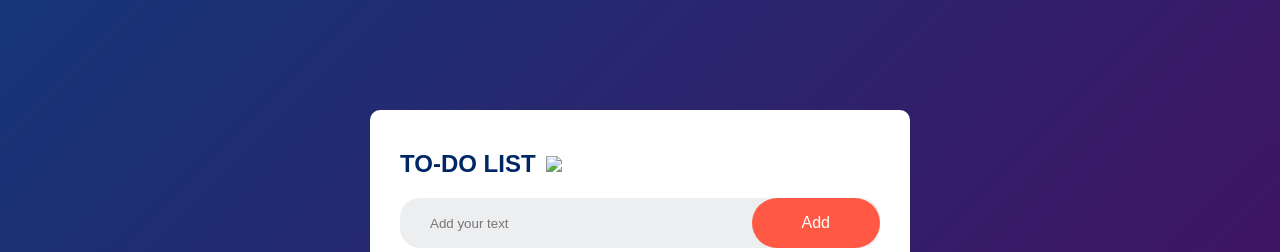
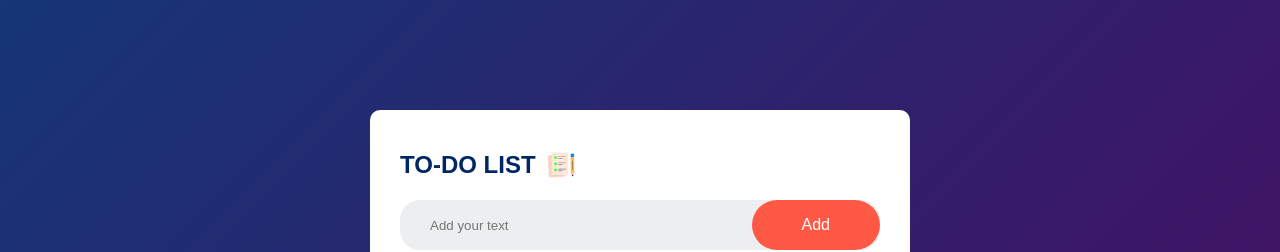
Before and after one commit to keshavkarn173/TO-DO-LIST, a plain HTML site: page index.html in a window 1280 px wide. Shown: the top 252 px of the page. Drawn offline with Linux system fonts and the light colour scheme.

Commit message:
Update index.html

```diff
--- a/index.html
+++ b/index.html
@@ -9,7 +9,7 @@
 <body>
     <div class="container">
         <div class="todo-app">
-            <h2>TO-DO LIST <img src="Images/icon.png"></h2>
+            <h2>TO-DO LIST <img src="icon.png"></h2>
             <div class="row">
                 <input type="text" id="input-box" placeholder="Add your text">
                 <button onclick="addTask()">Add</button>
```
